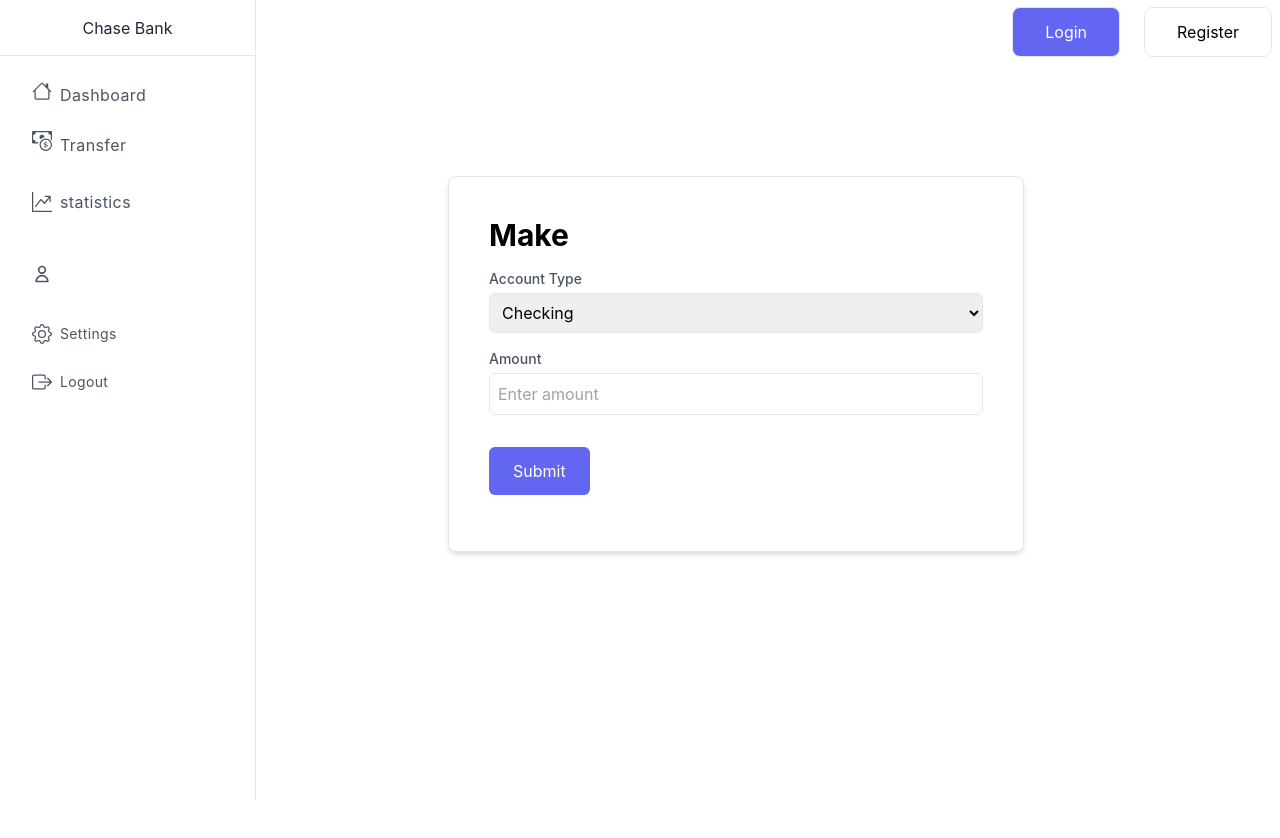
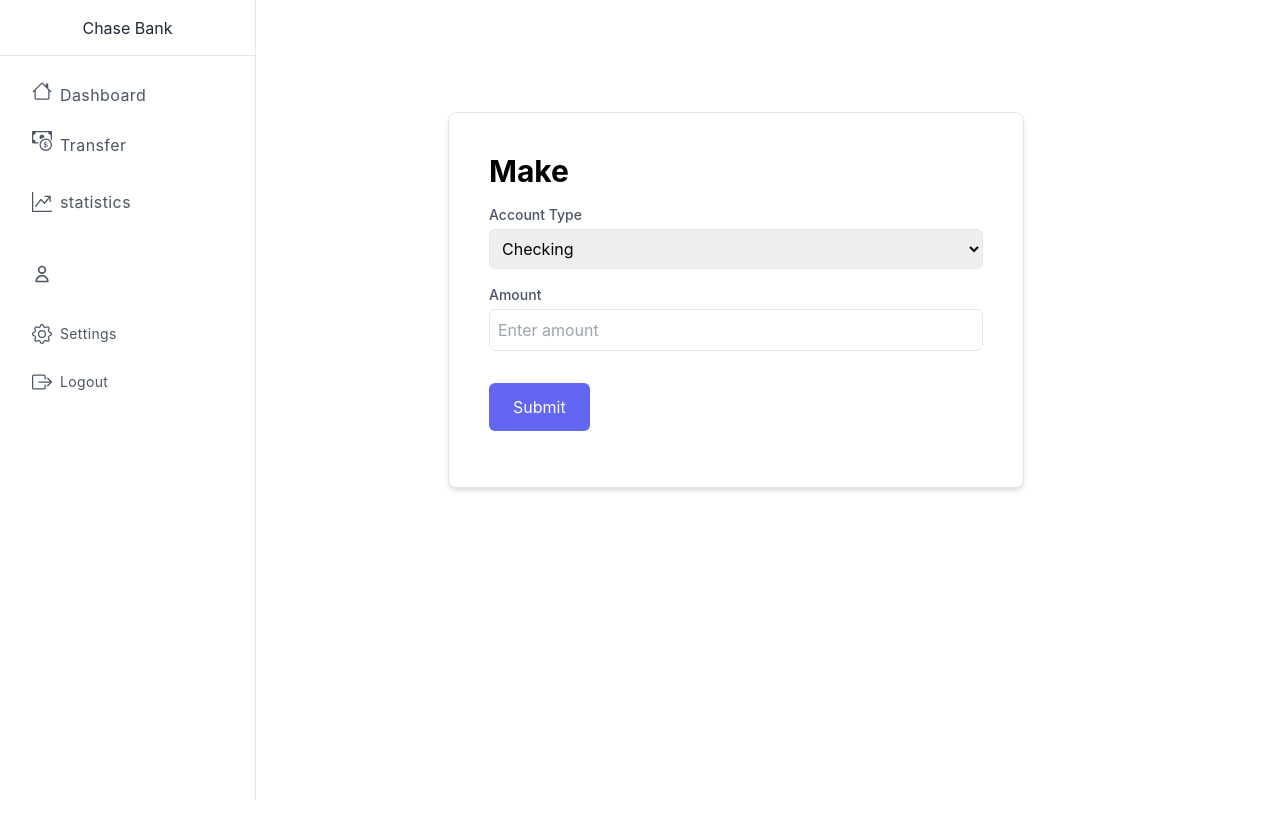
Before and after one commit to markmumba/bankclient, a React (Vite) app: page /form in a window 1280 px wide. Shown: the top 838 px of the page. Built offline with nearby package versions, Linux system fonts and the light colour scheme; no server answers.

Commit message:
put navbar in home page

```diff
--- a/src/App.tsx
+++ b/src/App.tsx
@@ -1,6 +1,5 @@
 import { BrowserRouter, Route, Routes } from "react-router-dom"
 import Login from "./components/login"
-import Navbar from "./components/navbar"
 import Register from "./components/register"
 import Dashboard from "./components/dashboard"
 import { useState } from "react"
@@ -44,7 +43,6 @@ function App() {
   return (
     <div className="">
       <BrowserRouter >
-        <Navbar user={user} handleUser={handleUser} />
         <Routes>
           <Route path="/" element={
             <HomePage />
--- a/src/components/home.tsx
+++ b/src/components/home.tsx
@@ -1,11 +1,15 @@
+import Navbar from "./navbar";
 
 
-function HomePage () {
+function HomePage() {
     return (
+        <>
+            <Navbar />
             <div>
                 <h1>Home Page</h1>
                 <p> Welcome to the M.M Bank </p>
             </div>
+        </>
     );
 }
 
```
Lines whose indentation alone changed are shown as unchanged.
